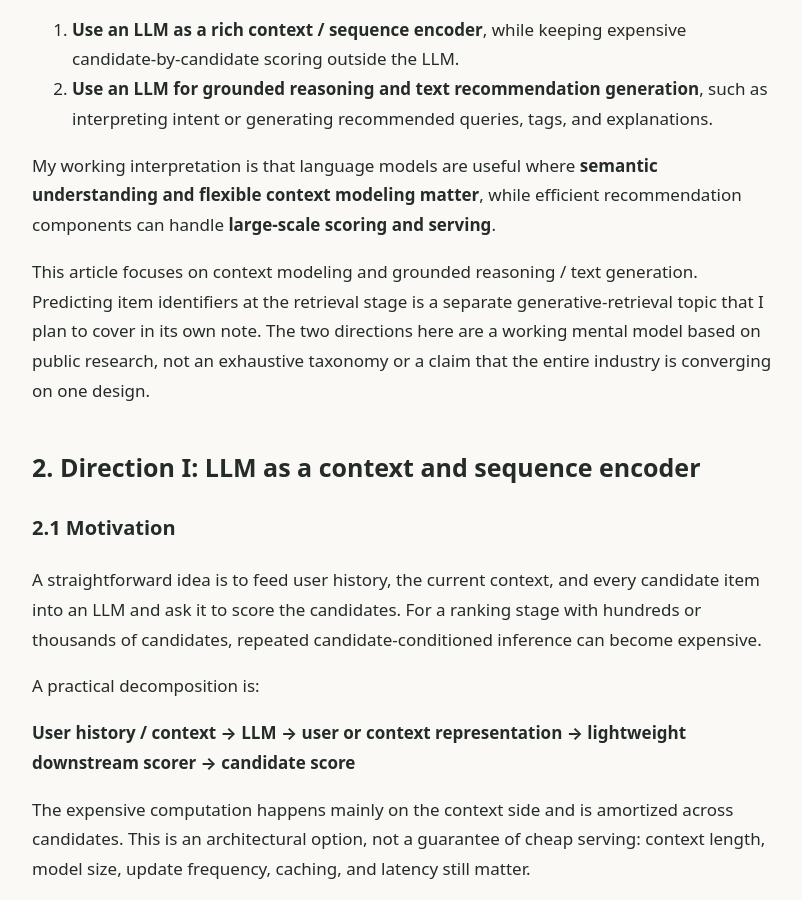
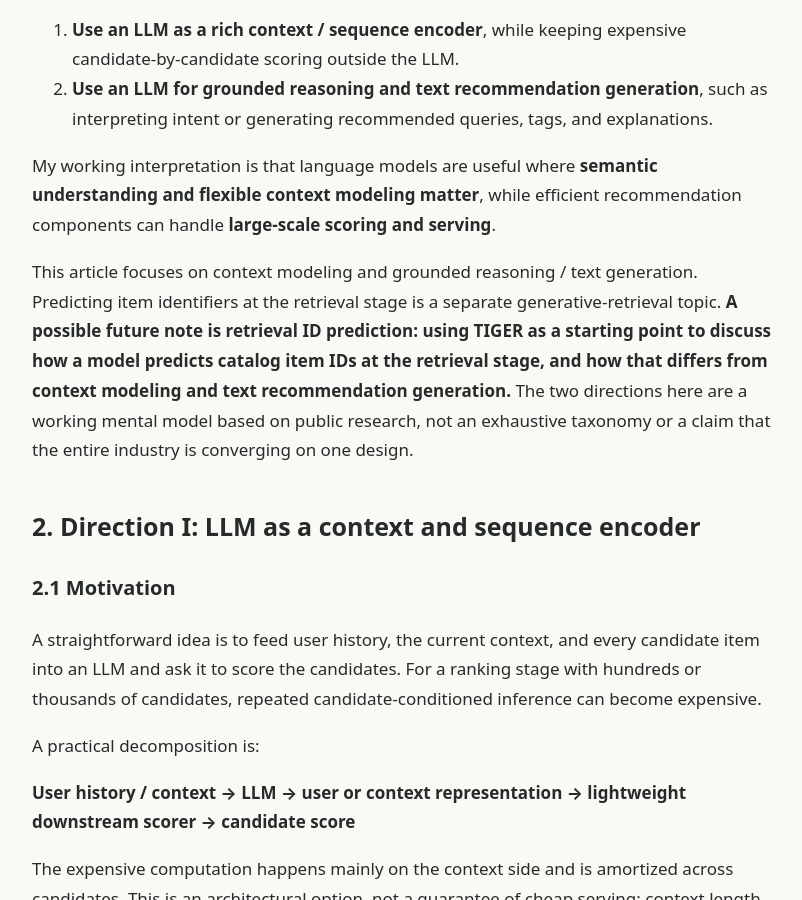
Before and after one commit to notes-latent/notes-latent.github.io, a Jekyll site: the page built from _posts/2026-10-06-llm-enhanced-recommendation.md, in a window 1280 px wide and 900 px high, scrolled down 545 px. Shown: the whole window, without its empty margins (238-1040 px from the left). Built offline with Jekyll 4.4.1, drawn with Linux system fonts in a browser that asks for light colours.

Commit message:
Record retrieval ID prediction as a future note topic

```diff
--- a/_posts/2026-10-06-llm-enhanced-recommendation.md
+++ b/_posts/2026-10-06-llm-enhanced-recommendation.md
@@ -13,7 +13,7 @@ Reading public work on sequential recommendation and LLM-enhanced recommendation
 
 My working interpretation is that language models are useful where **semantic understanding and flexible context modeling matter**, while efficient recommendation components can handle **large-scale scoring and serving**.
 
-This article focuses on context modeling and grounded reasoning / text generation. Predicting item identifiers at the retrieval stage is a separate generative-retrieval topic that I plan to cover in its own note. The two directions here are a working mental model based on public research, not an exhaustive taxonomy or a claim that the entire industry is converging on one design.
+This article focuses on context modeling and grounded reasoning / text generation. Predicting item identifiers at the retrieval stage is a separate generative-retrieval topic. **A possible future note is retrieval ID prediction: using TIGER as a starting point to discuss how a model predicts catalog item IDs at the retrieval stage, and how that differs from context modeling and text recommendation generation.** The two directions here are a working mental model based on public research, not an exhaustive taxonomy or a claim that the entire industry is converging on one design.
 
 ## 2. Direction I: LLM as a context and sequence encoder
 
```
